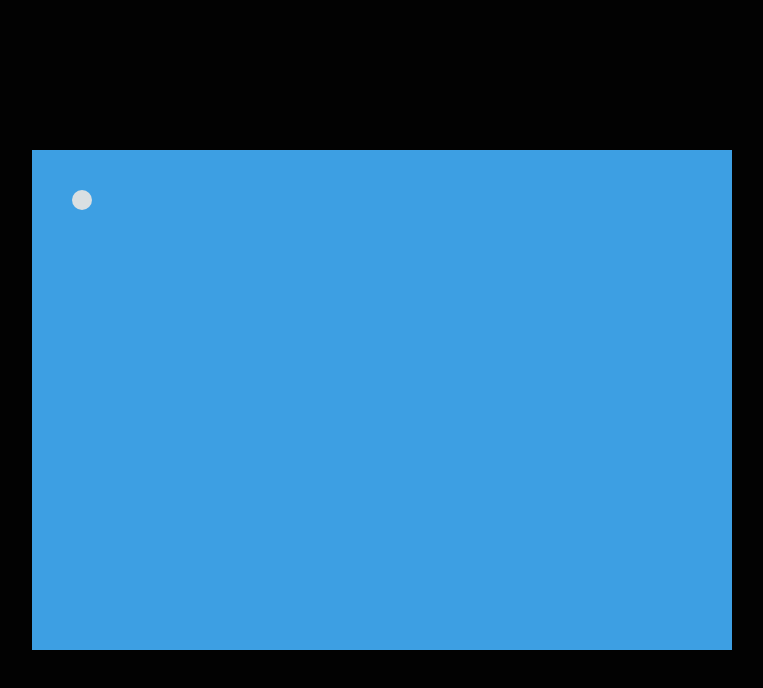
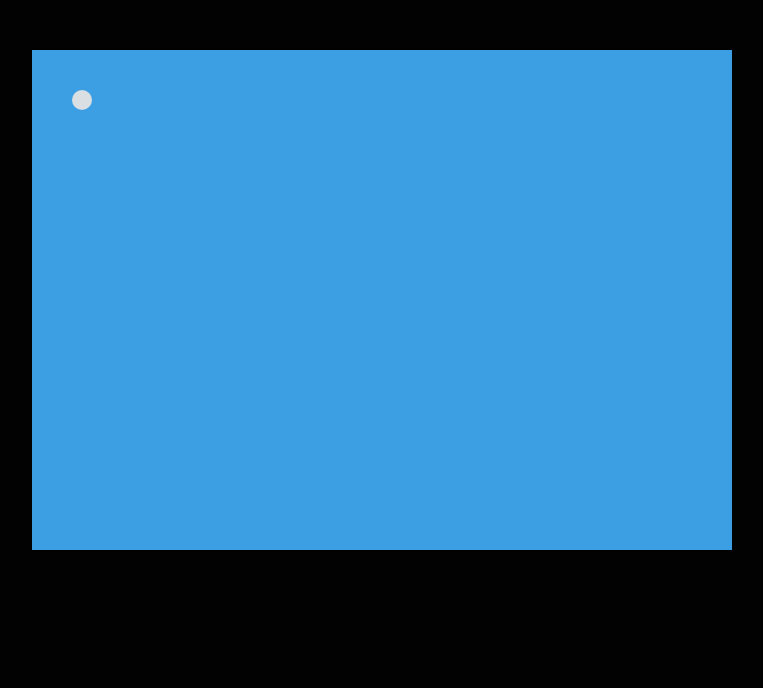
Before and after one commit to gotogymsaas/creyentes-luxury-quest, a plain HTML site: page index.html in a window 1280 px wide. Both pictures are taken after a click on the button "Iniciar la misión". Shown: the whole page, without its empty margins (258-1021 px from the left). Drawn offline with Linux system fonts and the light colour scheme.

Commit message:
Juego web completo: index.html, style.css y main.js con avatar y movimiento

```diff
--- a/index.html
+++ b/index.html
@@ -7,6 +7,7 @@
 </head>
 <body>
   <div id="start-screen">
+    <img src="logo.png" alt="Logo de GoToGym" id="logo">
     <h1>Creyentes: The Luxury Quest</h1>
     <button id="start-button">Iniciar la misión</button>
   </div>
--- a/main.js
+++ b/main.js
@@ -1,7 +1,4 @@
 console.log("main.js cargado correctamente");
-
-document.addEventListener("DOMContentLoaded", function() {
-  console.log("DOM fully loaded and parsed");
 
 // Obtener el botón de inicio y agregar el event listener
 let startButton = document.getElementById("start-button");
@@ -17,7 +14,6 @@ document.addEventListener("DOMContentLoaded", function() {
 } else {
   console.log("No se encontró el botón de inicio");
 }
-});
 
 // Definir el avatar de forma global
 let avatar = { x: 100, y: 100, radius: 10, color: "#d9dfe2" };
@@ -53,11 +49,12 @@ function redrawGame() {
 
 function drawLabyrinth(ctx) {
   console.log("drawLabyrinth ejecutado");
-  ctx.fillStyle = "#3d9fe3"; // Color azul para el laberinto
+  ctx.fillStyle = "#3d9fe3"; // Azul para el laberinto
   ctx.fillRect(50, 50, 700, 500);
 }
 
 function drawAvatar(ctx) {
+  console.log("drawAvatar ejecutado");
   ctx.beginPath();
   ctx.arc(avatar.x, avatar.y, avatar.radius, 0, Math.PI * 2);
   ctx.fillStyle = avatar.color;
--- a/style.css
+++ b/style.css
@@ -1,18 +1,20 @@
 body {
   background-color: #020202;
   color: #d9dfe2;
-  font-family: 'TT Norms', sans-serif;
+  font-family: Arial, sans-serif;
   margin: 0;
   padding: 0;
-  display: flex;
-  flex-direction: column;
-  align-items: center;
-  justify-content: center;
-  height: 100vh;
+  text-align: center;
 }
 
 #start-screen {
-  text-align: center;
+  padding-top: 50px;
+}
+
+#logo {
+  width: 150px;
+  height: auto;
+  margin-bottom: 20px;
 }
 
 button {
@@ -29,3 +31,9 @@ button {
 button:hover {
   background-color: #5f689bd;
 }
+
+canvas {
+  display: block;
+  margin: 0 auto;
+  background-color: #020202;
+}
```
Lines whose indentation alone changed are shown as unchanged.
